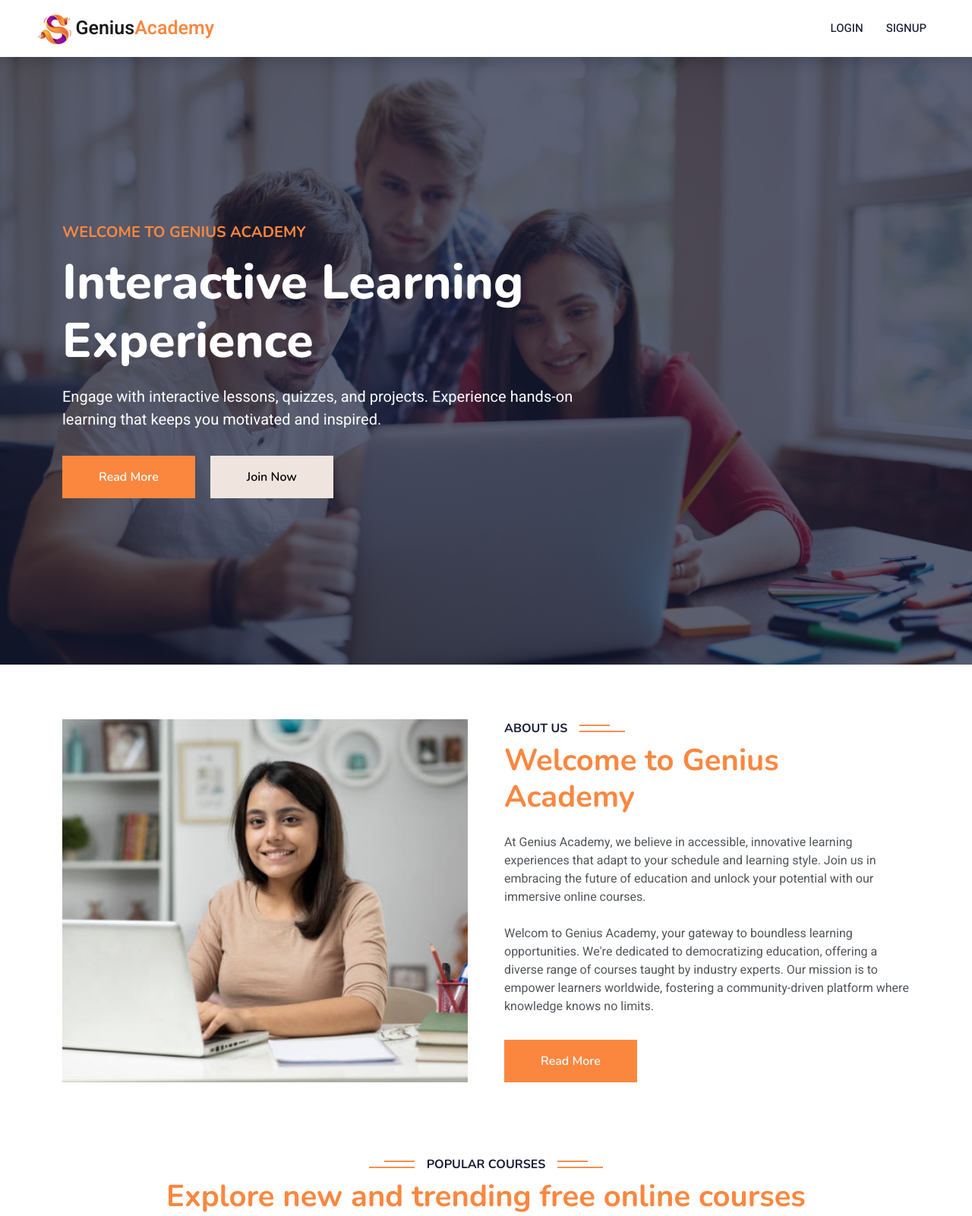
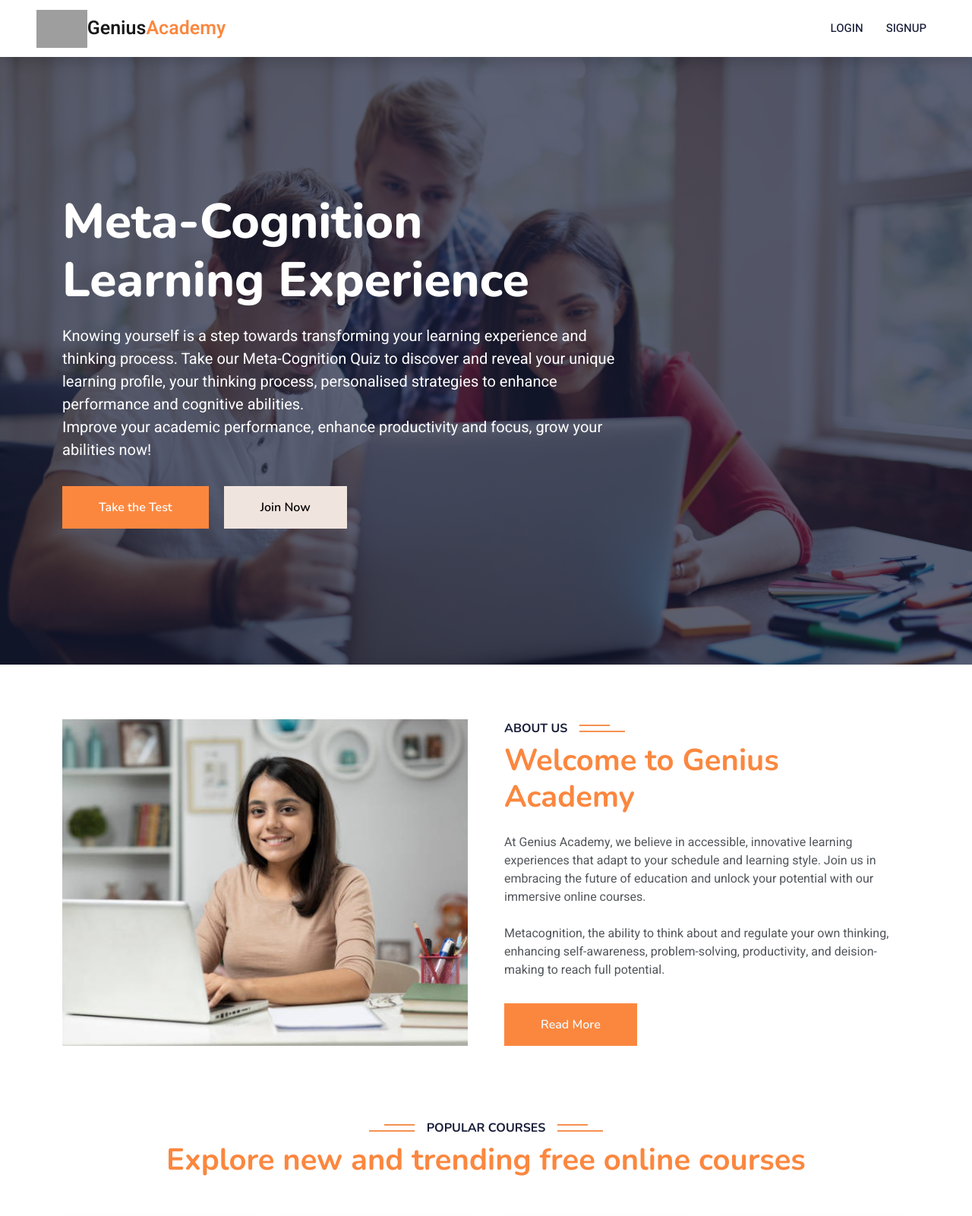
Before and after one commit to manaf-dev/metacognition, a Django app: page / in a window 1280 px wide. Shown: the top 1601 px of the page at 76% size. Run offline with Django 5.2, Linux system fonts and the light colour scheme; some libraries are stand-ins or nearby versions; grey boxes are pictures that could not be loaded.

Commit message:
Editted page content.

```diff
--- a/courses/templates/courses/home.html
+++ b/courses/templates/courses/home.html
@@ -14,16 +14,16 @@
                 <div class="container">
                     <div class="row justify-content-start">
                         <div class="col-sm-10 col-lg-8">
-                            <h5 class=" text-uppercase mb-3 animated slideInDown" style="color: #fb873f;">Welcome to
-                                Genius Academy</h5>
-                            <h1 class="display-3 text-white animated slideInDown">Interactive Learning Experience
+                            {% comment %} <h5 class=" text-uppercase mb-3 animated slideInDown" style="color: #fb873f;">Welcome to
+                                Genius Academy</h5> {% endcomment %}
+                            <h1 class="display-3 text-white animated slideInDown">Meta-Cognition Learning Experience
                             </h1>
-                            <p class=" text-white mb-4 pb-2">Engage with interactive lessons, quizzes, and
-                                projects. Experience hands-on learning that keeps you motivated and inspired.</p>
-                            <a href="about.html"
-                                class="btn btn-primary py-md-3 px-md-5 me-3 animated slideInLeft">Read More</a>
+                            <p class=" text-white mb-4 pb-2">Knowing yourself is a step towards transforming your learning experience and thinking process. Take our Meta-Cognition Quiz to discover and reveal your unique learning profile, your thinking process, personalised strategies to enhance performance and cognitive abilities. <br />
+                            Improve your academic performance, enhance productivity and focus, grow your abilities now!</p>
+                            <a href="https://metacognition.streamlit.app" target="_blank"
+                                class="btn btn-primary py-md-3 px-md-5 me-3 animated slideInLeft">Take the Test</a>
                         {% if user.is_authenticated %}
-                            <a href="{% url 'self_quiz' %}" class="btn btn-light py-md-3 px-md-5 animated slideInRight">Self-test Quiz</a>
+                            <a href="{% url 'all_courses' %}" class="btn btn-light py-md-3 px-md-5 animated slideInRight">Our Courses</a>
                         {% else %}
                             <a href="{% url 'signup' %}" class="btn btn-light py-md-3 px-md-5 animated slideInRight">Join Now</a>
                         {% endif %}
@@ -51,10 +51,7 @@
                 <p class="mb-4">At Genius Academy, we believe in accessible, innovative learning experiences that
                     adapt to your schedule and learning style. Join us in embracing the future of education and
                     unlock your potential with our immersive online courses.</p>
-                <p class="mb-4"> Welcom to Genius Academy, your gateway to boundless learning opportunities. We're
-                    dedicated to democratizing education, offering a diverse range of courses taught by industry
-                    experts. Our mission is to empower learners worldwide, fostering a community-driven platform
-                    where knowledge knows no limits.</p>
+                <p class="mb-4">Metacognition, the ability to think about and regulate your own thinking, enhancing self-awareness, problem-solving, productivity, and deision-making to reach full potential.</p>
 
                 <a class="btn text-light py-3 px-5 mt-2" href="#">Read More</a>
             </div>
--- a/templates/_base.html
+++ b/templates/_base.html
@@ -9,7 +9,7 @@
     <title>Genius Academy</title>
 
     <!-- Favicon -->
-    <link href="img/icon.png" rel="icon">
+    <link href="{% static 'img/icon3.png' %}" rel="icon">
 
     <!-- Google Web Fonts -->
     <link rel="preconnect" href="https://fonts.googleapis.com">
--- a/templates/navbar.html
+++ b/templates/navbar.html
@@ -12,14 +12,14 @@
         {% if user.is_authenticated %}
             <a href="{% url 'home' %}" class="nav-item nav-link active">Home</a>
             <a href="{% url 'all_courses' %}" class="nav-item nav-link">Courses</a>
-            <a href="{% url 'self_quiz' %}" class="nav-item nav-link">Self Quiz</a>
+            <a href="https://metacognition.streamlit.app" target="_blank" class="nav-item nav-link">Take the Test</a>
             <span class="nav-item nav-link"></span>
             <div class="nav-item dropdown">
                 <span class="nav-link dropdown-toggle" data-bs-toggle="dropdown"><i class="fa fa-user"></i> Hi {{user.username}}</span>
                 <div class="dropdown-menu fade-down m-0">
                     <form action="{% url 'logout' %}" method="post">
                         {% csrf_token %}
-                        <input type="submit" value="Logout">
+                        <input type="submit" value="Logout" style="outline:none; border:none; background-color:unset;">
                 </div>
             </div>
         {% else %}
```
Also changed, not shown: static/img/icon.png (deleted), static/img/icon1.png (deleted), static/img/icon2.png (deleted), static/img/icon4.png (deleted), static/img/instructor-1.jpg (deleted), static/img/instructor-2.jpg (deleted), static/img/team-1.png (deleted), static/img/team-2.png (deleted), static/img/testimonial-1.jpg (deleted), static/img/testimonial-2.jpg (deleted), static/img/testimonial-3.jpg (deleted), static/img/testimonial-4.jpg (deleted).
